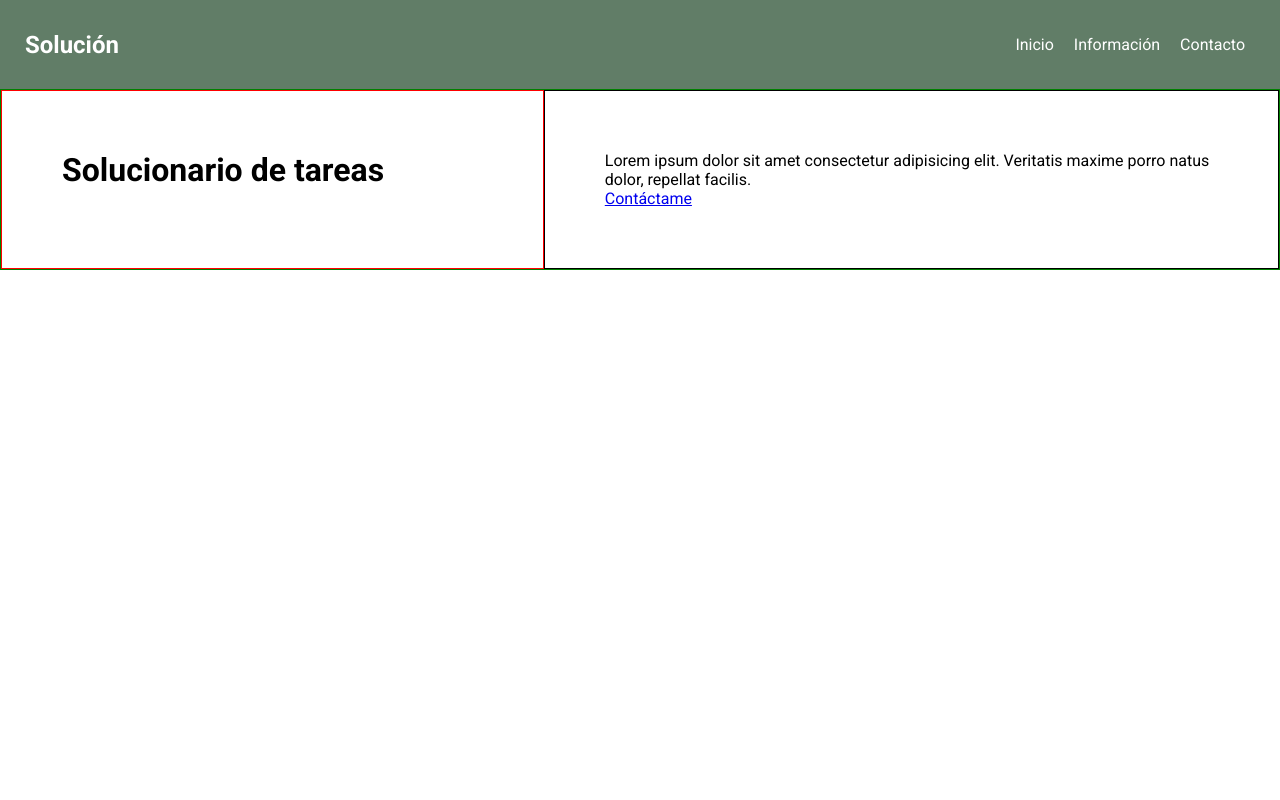
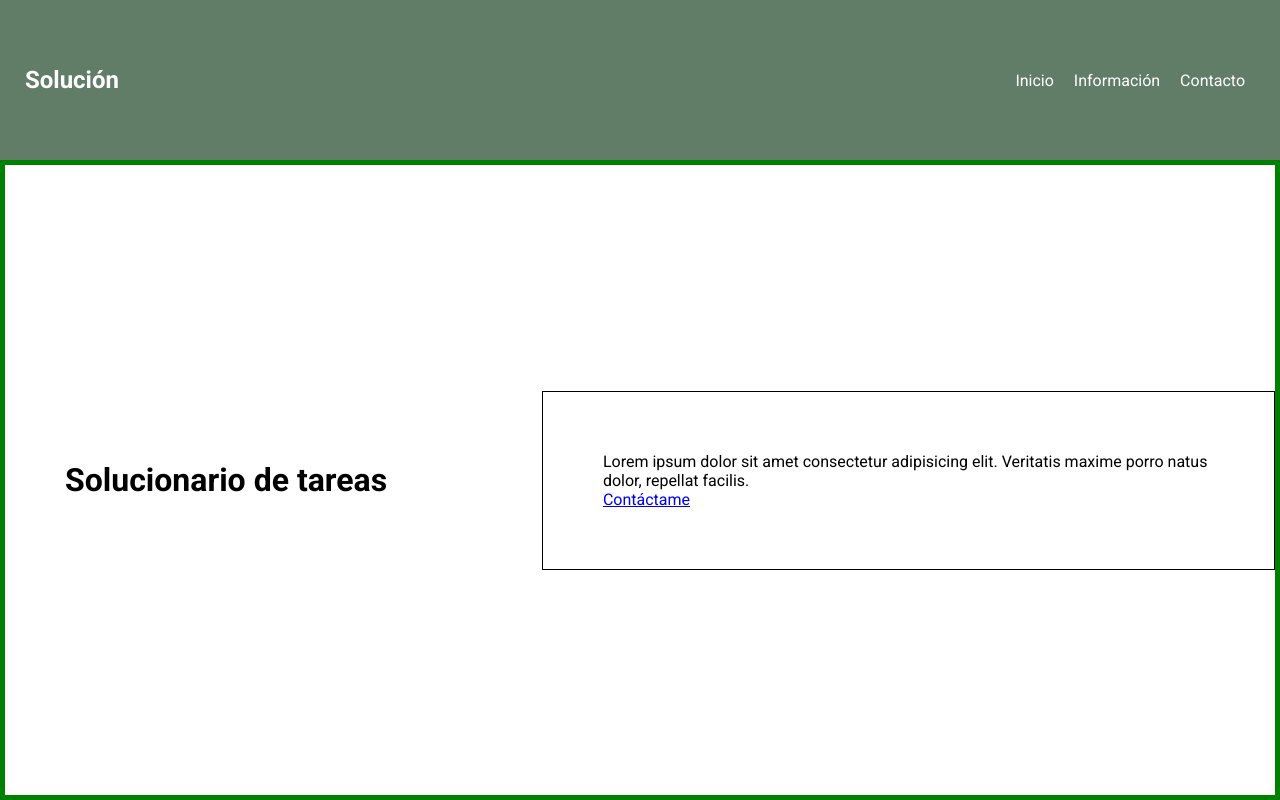
Before and after one commit to AlexanderMorodias/ingresoP, a plain HTML site: page index.html in a window 1280 px wide. Drawn offline with Linux system fonts and the light colour scheme.

Commit message:
segundos cambios

```diff
--- a/style.css
+++ b/style.css
@@ -9,7 +9,7 @@ body {
 }
 
 .presentacion {
-    width: 100vw;
+    height: 100vh;
 }
 
 .navbar {
@@ -17,6 +17,7 @@ body {
     justify-content: space-between;
     background-color: #073310a2;
     align-items: center;
+    height: 20%;
     padding: 20px 25px;
 }
 
@@ -28,8 +29,6 @@ body {
     display: flex;
     flex-direction: row;
 }
-
-.enlace {}
 
 .navbar__enlace {
     list-style: none;
@@ -43,19 +42,17 @@ body {
 
 .presentacion__screen {
     display: flex;
-    height: max-content;
-    border: 1px solid green;
+    align-items: center;
+    height: 80%;
+    border: 5px solid green;
 }
 
 .presentacion__title {
-    width: 50vw;
-    height: auto;
+    width: 50%;
     padding: 60px;
-    border: 1px solid red;
 }
 
 .presentacion__text {
-    height: auto;
     padding: 60px;
     border: 1px solid #000;
 }
```
